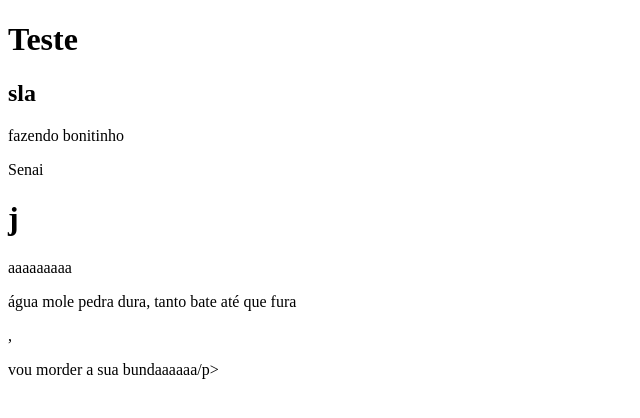
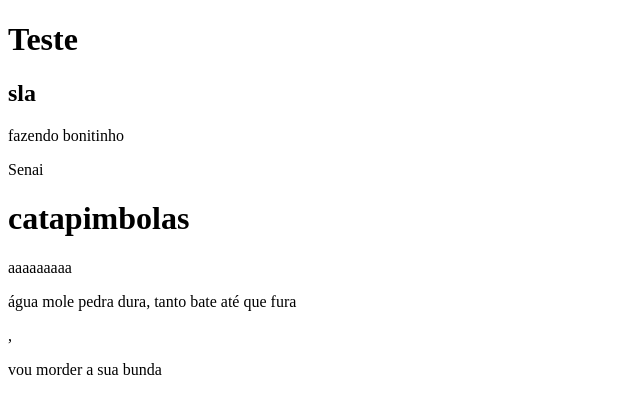
Before and after one commit to Karlosdobarril/projeto-vscode, a plain HTML site: page index.html in a window 1280 px wide. Shown: the whole page, without its empty margins (0-640 px from the left). Drawn offline with Linux system fonts and the light colour scheme.

Commit message:
alteração catapimbolas

```diff
--- a/index.html
+++ b/index.html
@@ -14,12 +14,12 @@
     <p>Senai</p>
 
 
-    <h1>j</h1>
+    <h1>catapimbolas</h1>
 
 
 
     <p>aaaaaaaaa</p>
     <p>água mole pedra dura, tanto bate até que fura</p>,
-    <p>vou morder a sua bunda<span>aaaaa</span>/p>
+    <p>vou morder a sua bunda</p>
 </body>
 </html>
```
